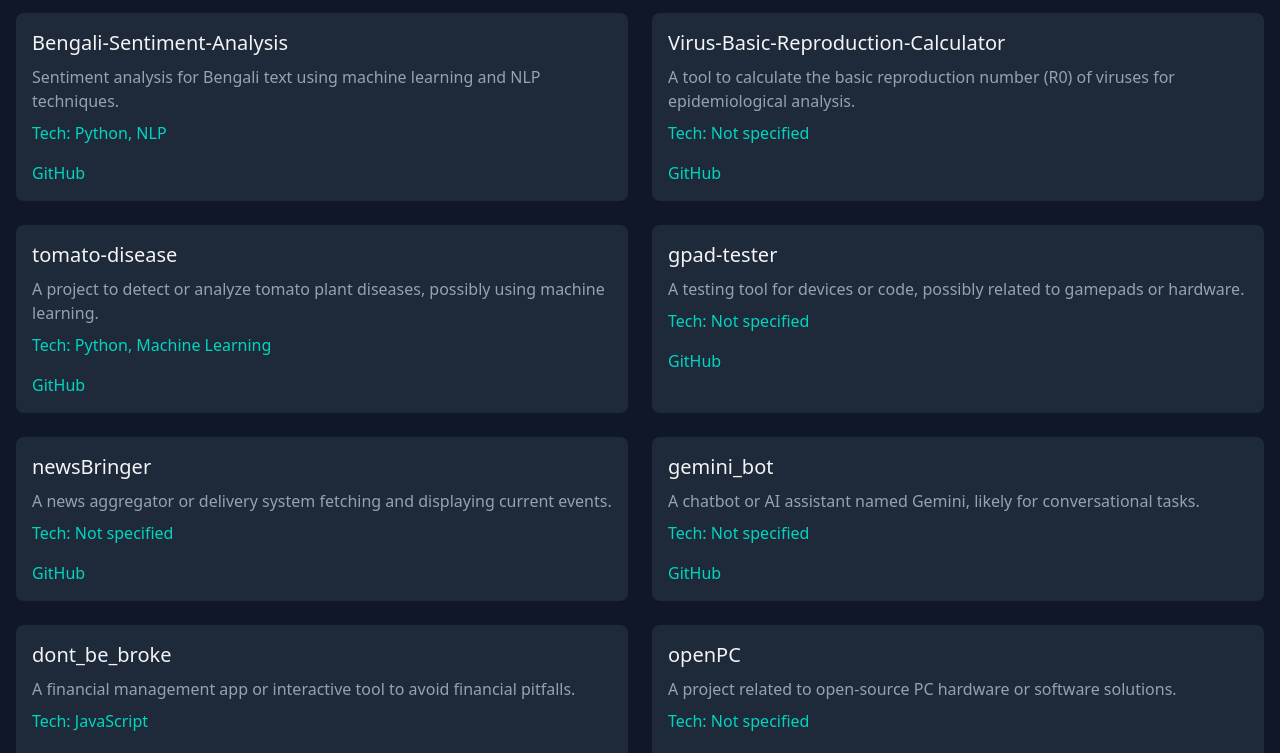
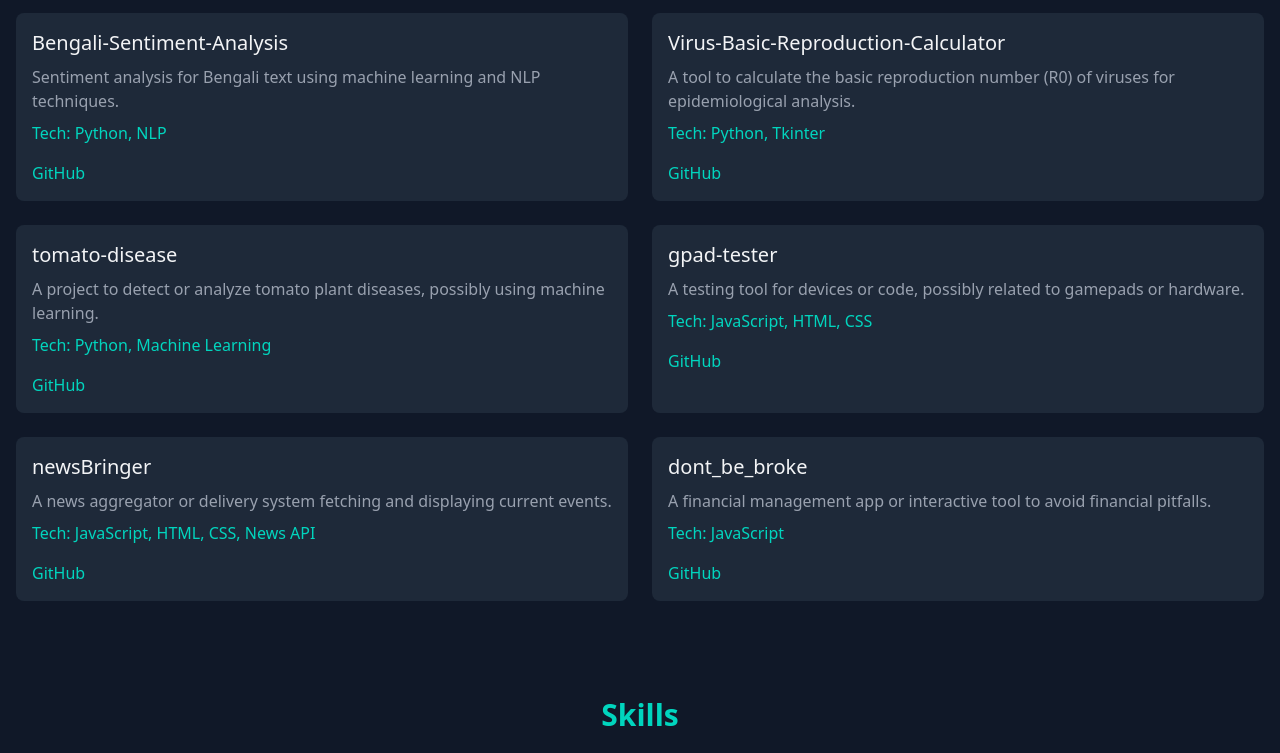
Before and after one commit to DhrubaDC1/dhruba-portfolio, a React (Vite) app: page / in a window 1280 px wide. Shown: the part 1880-2633 px from the top of the page. Built offline with nearby package versions, Linux system fonts and the light colour scheme.

Commit message:
Update project technologies in Projects component

```diff
--- a/src/components/Projects.jsx
+++ b/src/components/Projects.jsx
@@ -13,7 +13,7 @@
       name: "encryptIt",
       description:
         "Exploring encryption techniques for securing data or messages.",
-      tech: "Not specified",
+      tech: "React Native, Async Storage",
       link: "https://github.com/DhrubaDC1/encryptIt",
     },
     {
@@ -41,7 +41,7 @@
       name: "share2Drive",
       description:
         "A file-sharing application, potentially integrated with cloud storage like Google Drive.",
-      tech: "Not specified",
+      tech: "Python, Google Drive API",
       link: "https://github.com/DhrubaDC1/share2Drive",
     },
     {
@@ -62,7 +62,7 @@
       name: "bookSum",
       description:
         "A book summary generator or management system for organizing reading material.",
-      tech: "Not specified",
+      tech: "Node JS, LLM",
       link: "https://github.com/DhrubaDC1/bookSum",
     },
     {
@@ -83,7 +83,7 @@
       name: "Virus-Basic-Reproduction-Calculator",
       description:
         "A tool to calculate the basic reproduction number (R0) of viruses for epidemiological analysis.",
-      tech: "Not specified",
+      tech: "Python, Tkinter",
       link: "https://github.com/DhrubaDC1/Virus-Basic-Reproduction-Calculator",
     },
     {
@@ -97,22 +97,15 @@
       name: "gpad-tester",
       description:
         "A testing tool for devices or code, possibly related to gamepads or hardware.",
-      tech: "Not specified",
+      tech: "JavaScript, HTML, CSS",
       link: "https://github.com/DhrubaDC1/gpad-tester",
     },
     {
       name: "newsBringer",
       description:
         "A news aggregator or delivery system fetching and displaying current events.",
-      tech: "Not specified",
+      tech: "JavaScript, HTML, CSS, News API",
       link: "https://github.com/DhrubaDC1/newsBringer",
-    },
-    {
-      name: "gemini_bot",
-      description:
-        "A chatbot or AI assistant named Gemini, likely for conversational tasks.",
-      tech: "Not specified",
-      link: "https://github.com/DhrubaDC1/gemini_bot",
     },
     {
       name: "dont_be_broke",
@@ -120,13 +113,6 @@
         "A financial management app or interactive tool to avoid financial pitfalls.",
       tech: "JavaScript",
       link: "https://github.com/DhrubaDC1/dont_be_broke",
-    },
-    {
-      name: "openPC",
-      description:
-        "A project related to open-source PC hardware or software solutions.",
-      tech: "Not specified",
-      link: "https://github.com/DhrubaDC1/openPC",
     },
   ];
 
```
